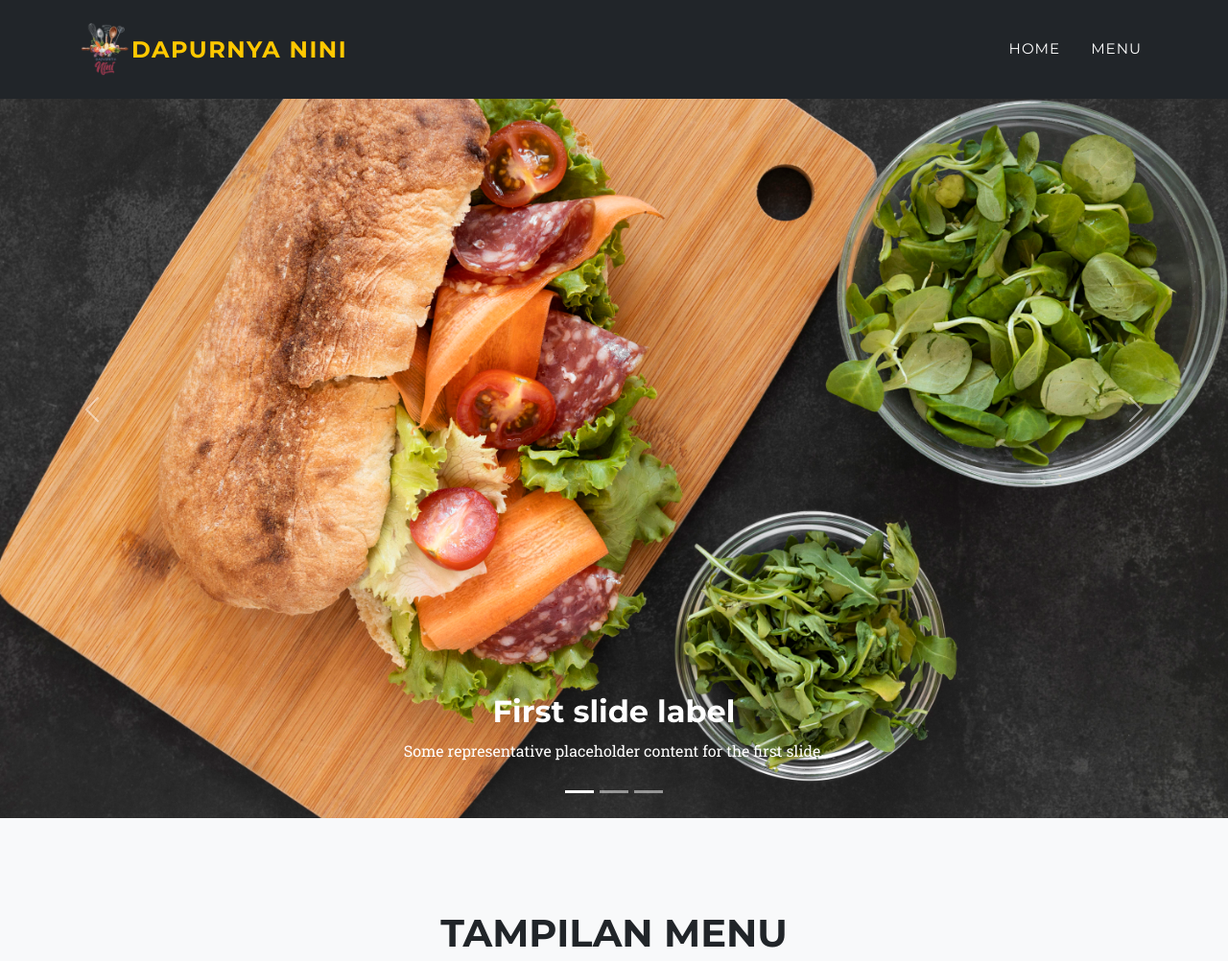
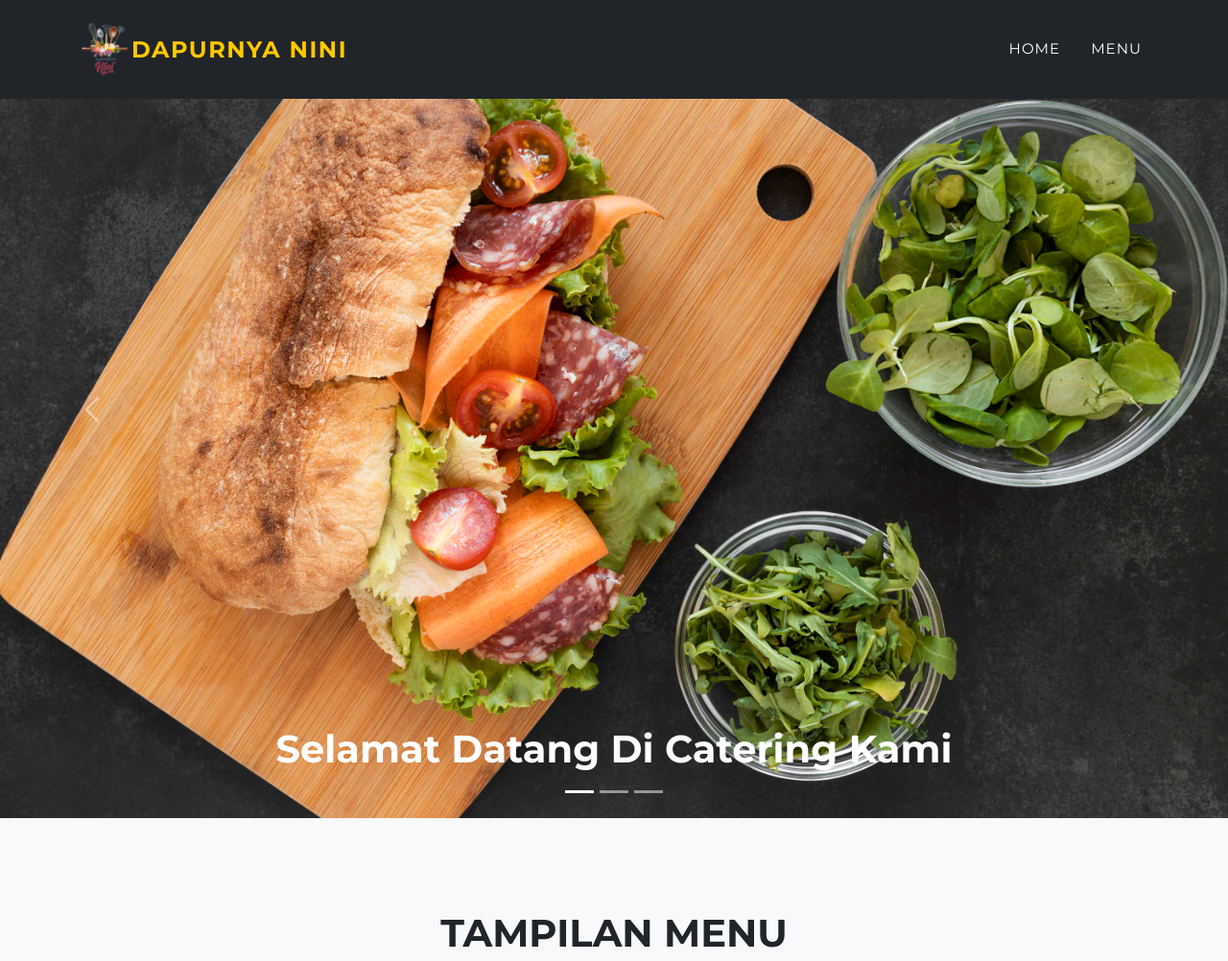
Before and after one commit to Dery13/Tekno, a Django app: page / in a window 1280 px wide. Shown: the top 1002 px of the page at 96% size. Run offline with Django 5.2, Linux system fonts and the light colour scheme; some libraries are stand-ins or nearby versions.

Commit message:
dery kentut

```diff
--- a/catering/templates/index.html
+++ b/catering/templates/index.html
@@ -66,19 +66,17 @@
               <div class="carousel-item active">
                 <img src="{% static 'assets/img/header.jpg' %}" class="d-block w-100" alt="...">
                 <div class="carousel-caption d-none d-md-block">
-                  <h2>First slide label</h2>
-                  <p>Some representative placeholder content for the first slide.</p>
+                  <h1 align ="center">Selamat Datang Di Catering Kami</h1>
                 </div>
               </div>
               <div class="carousel-item">
-                <img src="{% static 'assets/img/header-bg.jpg' %}" class="d-block w-100" alt="...">
+                <img src="{% static 'assets/img/makanan.jpg' %}" class="d-block w-100" alt="...">
                 <div class="carousel-caption d-none d-md-block">
-                  <h2>Wellcome</h2>
-                  <p>Some representative placeholder content for the second slide.</p>
+                  <h2>Kami Menjual Beberapa Makanan Yang Anda Inginkan</h2>
                 </div>
               </div>
               <div class="carousel-item">
-                <img src="{% static 'assets/img/header.jpg' %}" class="d-block w-100" alt="...">
+                <img src="{% static 'assets/img/food.jpg' %}" class="d-block w-100" alt="...">
                 <div class="carousel-caption d-none d-md-block">
                   <h5>Third slide label</h5>
                   <p>Some representative placeholder content for the third slide.</p>
```
Also changed, not shown: catering/static/assets/img/food.jpg (added), catering/static/assets/img/makanan.jpg (added).
